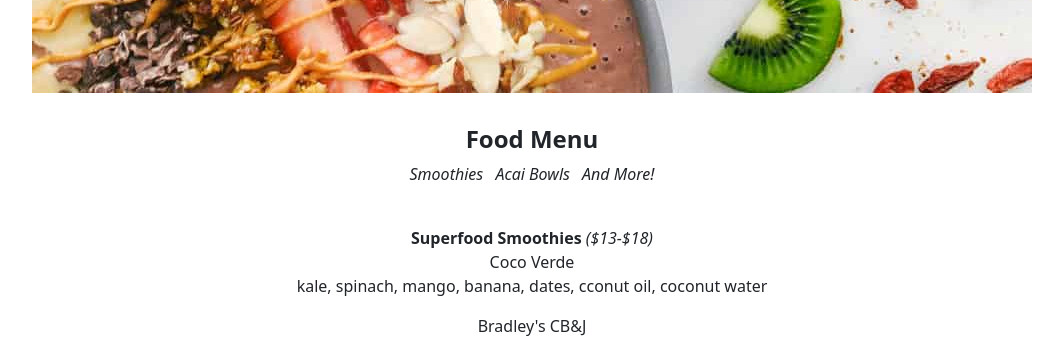
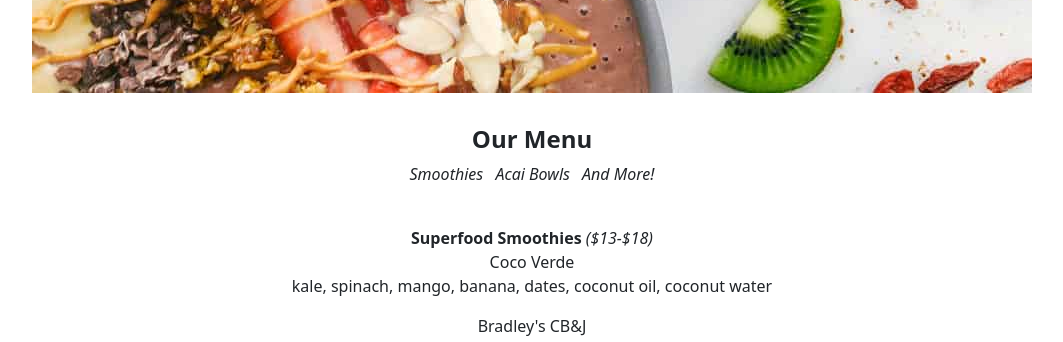
Before and after one commit to sprihasakshi/WebsiteChallange, a plain HTML site: page index.html in a window 1280 px wide. Shown: the part 1620-1962 px from the top of the page, without its empty margins (108-1171 px from the left). Drawn offline with nearby package versions, Linux system fonts and the light colour scheme.

Commit message:
Update index.html

```diff
--- a/index.html
+++ b/index.html
@@ -69,7 +69,7 @@
             <div class="container" style="margin-top:2em;">
 
               <div>
-                <h4> <strong> Food Menu </strong> </h4>
+                <h4> <strong> Our Menu </strong> </h4>
               </div>
 
 
@@ -86,7 +86,7 @@
               <ul class="list-unstyled">
               <li> <strong> Superfood Smoothies </strong> <em> ($13-$18)</em>
 
-                  <li>Coco Verde   <p class="fw-lighter">kale, spinach, mango, banana, dates, cconut oil, coconut water</p> </li>
+                  <li>Coco Verde   <p class="fw-lighter">kale, spinach, mango, banana, dates, coconut oil, coconut water</p> </li>
                   <li>Bradley's CB&J  <p class="fw-lighter">strawberry, banana, cashew butter, dates, dragonfruit, house cashew milk</p> </li>
                   <li>Superman  <p class="fw-lighter">blue berries, goji berries, banana, dates, dragonfruit, house almond milk</p> </li>
                   <li>The Blaze <p class="fw-lighter">strawberry, mango, banana, dates, ginger, cayenne, house cashew milk</p> </li>
```
